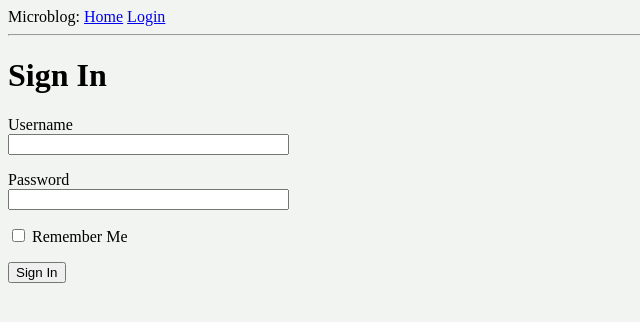
After one commit to duphungcong/microblog, a Flask app: page /login in a window 1280 px wide. The commit adds this page. Shown: the top 322 px of the page, without its empty margins (0-640 px from the left). Run offline with Flask 2, Linux system fonts and the light colour scheme.

Commit message:
web forms

```diff
--- a/app/__init__.py
+++ b/app/__init__.py
@@ -1,5 +1,7 @@
 from flask import Flask
+from config import Config
 
 app = Flask(__name__)
+app.config.from_object(Config)
 
 from app import routes
--- /dev/null
+++ b/app/form.py
@@ -0,0 +1,10 @@
+from flask_wtf import FlaskForm
+from wtforms import StringField, PasswordField, BooleanField, SubmitField
+from wtforms.validators import DataRequired
+
+
+class LoginForm(FlaskForm):
+    username = StringField('Username', validators=[DataRequired()])
+    password = PasswordField('Password', validators=[DataRequired()])
+    remember_me = BooleanField('Remember Me')
+    submit = SubmitField('Sign In')
--- a/app/routes.py
+++ b/app/routes.py
@@ -1,5 +1,6 @@
-from flask import render_template
+from flask import render_template, flash, redirect, url_for
 from app import app
+from app.form import LoginForm
 
 
 @app.route('/')
@@ -23,3 +24,15 @@ def index():
         }
     ]
     return render_template('index.html', title='Home', user=user, posts=posts)
+
+
+@app.route('/login', methods=['GET', 'POST'])
+def login():
+    form = LoginForm()
+    if form.validate_on_submit():
+        flash('Login requested for user {}, remember_me={}'.format(
+            form.username.data,
+            form.remember_me.data
+        ))
+        return redirect(url_for('index'))
+    return render_template('login.html', title='Sign In', form=form)
--- a/app/templates/base.html
+++ b/app/templates/base.html
@@ -7,7 +7,21 @@
     {% endif %}
 </head>
 <body>
-    <div>Microblog: <a href="/index">Home</a></div>
+    <div>
+        Microblog:
+        <a href="{{ url_for('index') }}">Home</a>
+        <a href="{{ url_for('login') }}">Login</a>
+    </div>
+    <hr>
+    {% with messages = get_flashed_messages() %}
+    {% if messages %}
+        <ul>
+        {% for message in messages %}
+        <li>{{ message }}</li>
+        {% endfor %}
+        </ul>
+    {% endif %}
+    {% endwith %}
     {% block content %}{% endblock %}
     <script type="text/javascript" src="./static/dist/bundle.js"></script>
 </body>
--- /dev/null
+++ b/app/templates/login.html
@@ -0,0 +1,24 @@
+{%  extends "base.html" %}
+
+{% block content %}
+    <h1>Sign In</h1>
+    <form action="" method="post" novalidate>
+        {{ form.hidden_tag() }}
+        <p>
+            {{ form.username.label }}<br>
+            {{ form.username(size=32) }}<br>
+            {% for error in form.username.errors %}
+                <span style="color: red;">[{{ error }}]</span>
+            {% endfor %}
+        </p>
+        <p>
+            {{ form.password.label }}<br>
+            {{ form.password(size=32) }}<br>
+            {% for error in form.password.errors %}
+                <span style="color: red;">[{{ error }}]</span>
+            {% endfor %}
+        </p>
+        <p>{{ form.remember_me() }} {{ form.remember_me.label }}</p>
+        <p>{{ form.submit() }}</p>
+    </form>
+{% endblock %}
--- /dev/null
+++ b/config.py
@@ -0,0 +1,5 @@
+import os
+
+
+class Config(object):
+    SECRET_KEY = os.environ.get('SECRET_KEY') or 'you-will-never-guess'
--- a/webpack.config.js
+++ b/webpack.config.js
@@ -13,7 +13,7 @@ module.exports = {
         contentBase: path.join(__dirname, './app/'),
         publicPath: '/static/dist/',
         watchContentBase: true,
-        port: 9000,
+        port: 9001,
         proxy: {
             '!(/static/dist/**/**.*)': {
                 target: 'http://127.0.0.1:5000',
```
